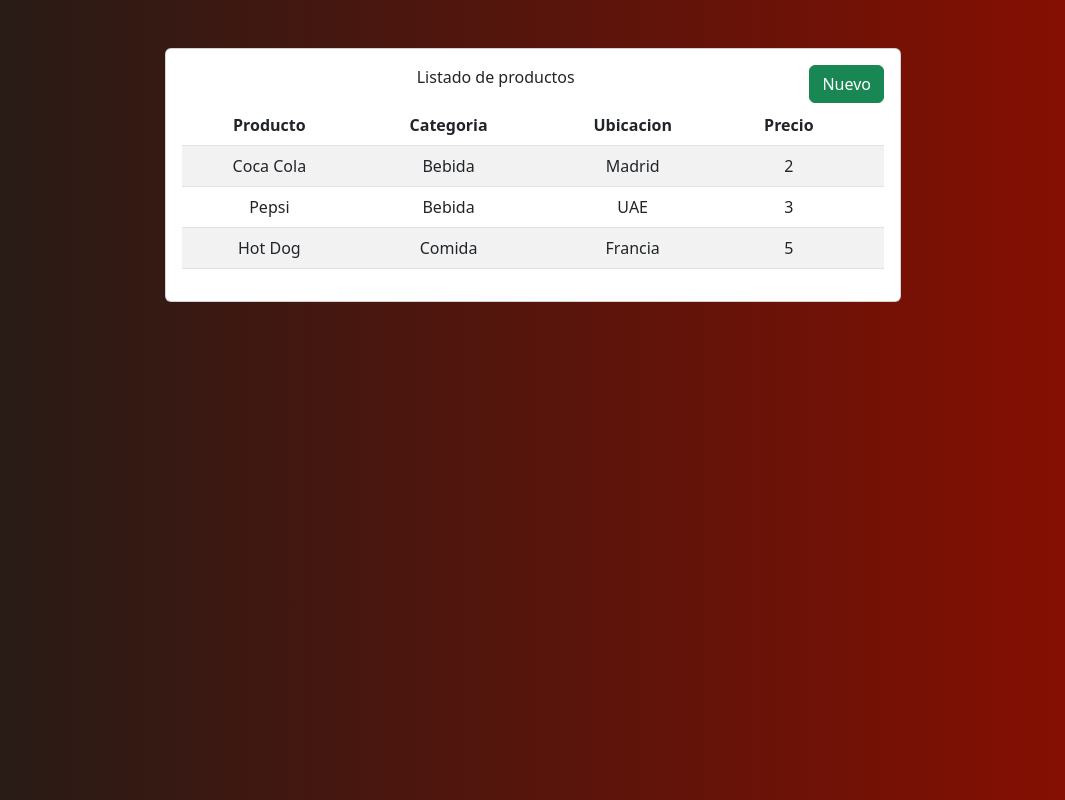
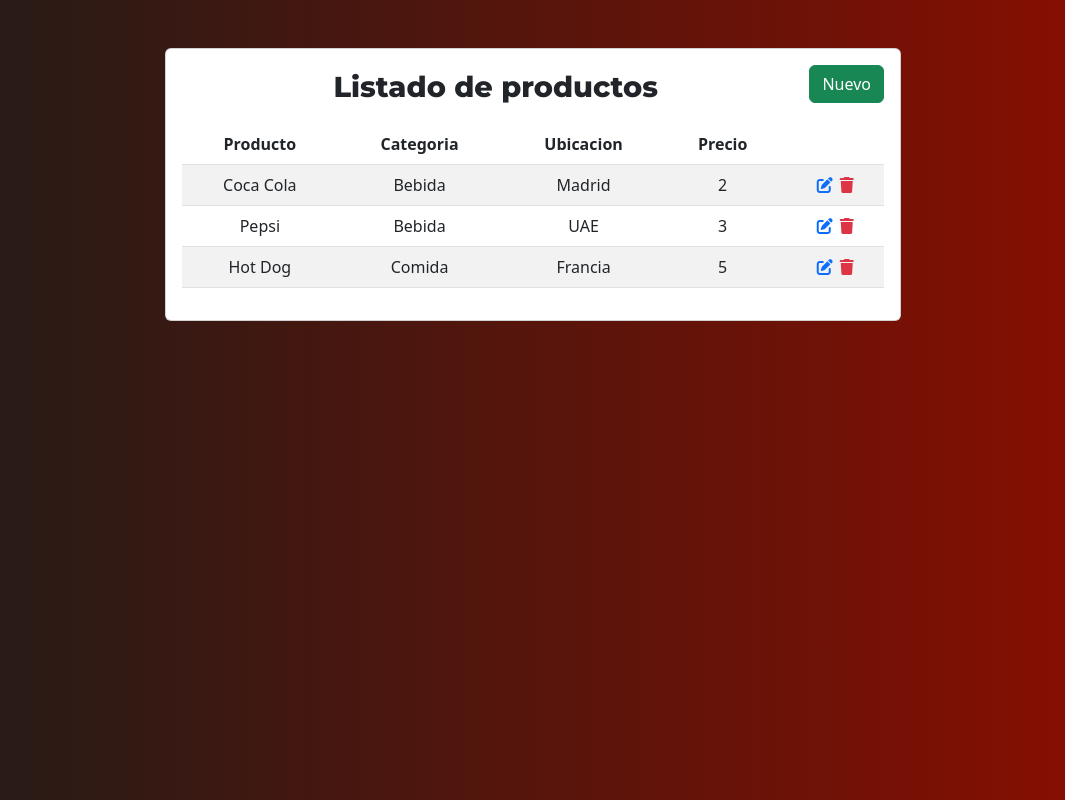
Before and after one commit to MoniIgnacio/MEAN-Client, an Angular app: page / in a window 1280 px wide. Shown: the whole page, without its empty margins (107-1172 px from the left). Built offline with nearby package versions, Linux system fonts and the light colour scheme.

Commit message:
add icons and fonts

```diff
--- a/src/app/components/list-productos/list-productos.component.css
+++ b/src/app/components/list-productos/list-productos.component.css
@@ -0,0 +1,4 @@
+.fas{
+    cursor: pointer;
+    margin-left: 7px;
+}
--- a/src/app/components/list-productos/list-productos.component.html
+++ b/src/app/components/list-productos/list-productos.component.html
@@ -3,7 +3,7 @@
     <div class="col-lg-8 offset-lg-2">
       <div class="card">
         <div class="card-body text-center">
-          <span> Listado de productos </span>
+          <span class="titulo"> Listado de productos </span>
           <button class="btn btn-success float-end">Nuevo</button>
           <table class="table table-striped mt-3">
             <thead>
@@ -17,25 +17,34 @@
             </thead>
             <tbody>
               <tr>
-                <td> Coca Cola</td>
+                <td>Coca Cola</td>
                 <td>Bebida</td>
                 <td>Madrid</td>
                 <td>2</td>
-                <td></td>
+                <td>
+                    <i class="fas fa-solid fa-pen-to-square text-primary"></i>
+                  <i class="fas fa-solid fa-trash text-danger"></i>
+                </td>
               </tr>
               <tr>
                 <td>Pepsi</td>
                 <td>Bebida</td>
                 <td>UAE</td>
                 <td>3</td>
-                <td></td>
+                <td>
+                    <i class="fas fa-solid fa-pen-to-square text-primary"></i>
+                  <i class="fas fa-solid fa-trash text-danger"></i>
+                </td>
               </tr>
               <tr>
                 <td>Hot Dog</td>
                 <td>Comida</td>
                 <td>Francia</td>
                 <td>5</td>
-                <td></td>
+                <td>
+                    <i class="fas fa-solid fa-pen-to-square text-primary"></i>
+                  <i class="fas fa-solid fa-trash text-danger"></i>
+                </td>
               </tr>
             </tbody>
           </table>
--- a/src/index.html
+++ b/src/index.html
@@ -6,6 +6,8 @@
   <base href="/">
   <meta name="viewport" content="width=device-width, initial-scale=1">
   <link rel="icon" type="image/x-icon" href="favicon.ico">
+  <link rel="stylesheet" href="https://cdnjs.cloudflare.com/ajax/libs/font-awesome/6.2.1/css/all.min.css" integrity="sha512-MV7K8+y+gLIBoVD59lQIYicR65iaqukzvf/nwasF0nqhPay5w/9lJmVM2hMDcnK1OnMGCdVK+iQrJ7lzPJQd1w==" crossorigin="anonymous" referrerpolicy="no-referrer" />
+  <link href="https://fonts.googleapis.com/css2?family=Montserrat:wght@800&display=swap" rel="stylesheet">
 </head>
 <body>
   <app-root></app-root>
--- a/src/styles.css
+++ b/src/styles.css
@@ -5,3 +5,8 @@ background: -webkit-linear-gradient(to right, #1F1C18, #8E0E00);  /* Chrome 10-2
 background: linear-gradient(to right, #1F1C18, #8E0E00); /* W3C, IE 10+/ Edge, Firefox 16+, Chrome 26+, Opera 12+, Safari 7+ */
 
 }
+
+.titulo{
+    font-size: 1.8rem;
+    font-family: 'Montserrat', sans-serif;
+}
```
